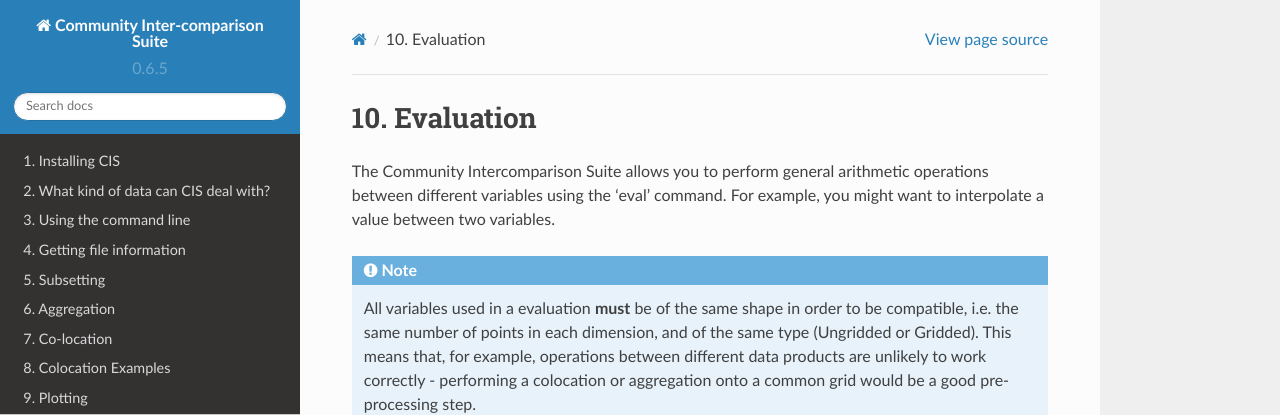
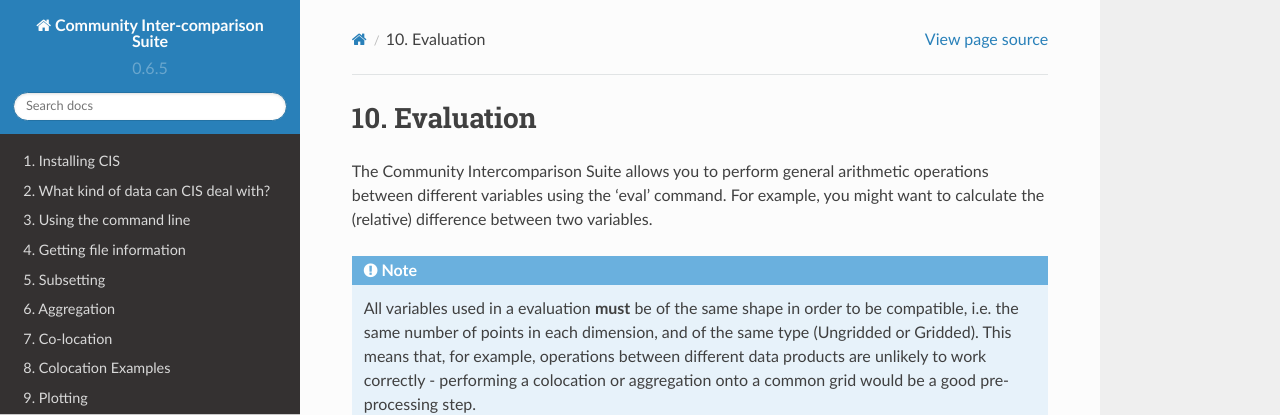
Before and after one commit to cedadev/cis, a Sphinx documentation site: the page built from doc/evaluation.rst, in a window 1280 px wide and 900 px high. Shown: the top 415 px of the window. Built offline with Sphinx 7.4.7 and the Read the Docs theme 2.0.0, drawn with Linux system fonts in a browser that asks for light colours; pages that are not in the unit, such as notebooks, are missing from menus.

Commit message:
Fix for https://jira.ceh.ac.uk/browse/JASCIS-181

```diff
--- a/doc/evaluation.rst
+++ b/doc/evaluation.rst
@@ -6,7 +6,7 @@ Evaluation
 **********
 
 The Community Intercomparison Suite allows you to perform general arithmetic operations between different variables
-using the 'eval' command. For example, you might want to interpolate a value between two variables.
+using the 'eval' command. For example, you might want to calculate the (relative) difference between two variables.
 
 .. note::
     All variables used in a evaluation **must** be of the same shape in order to be compatible, i.e. the same number of
```
